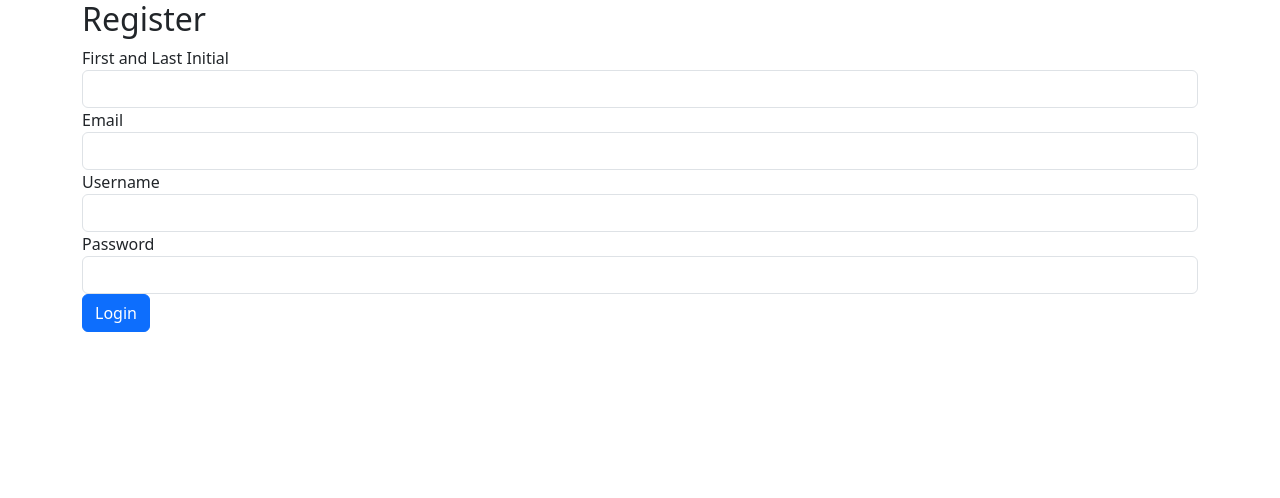
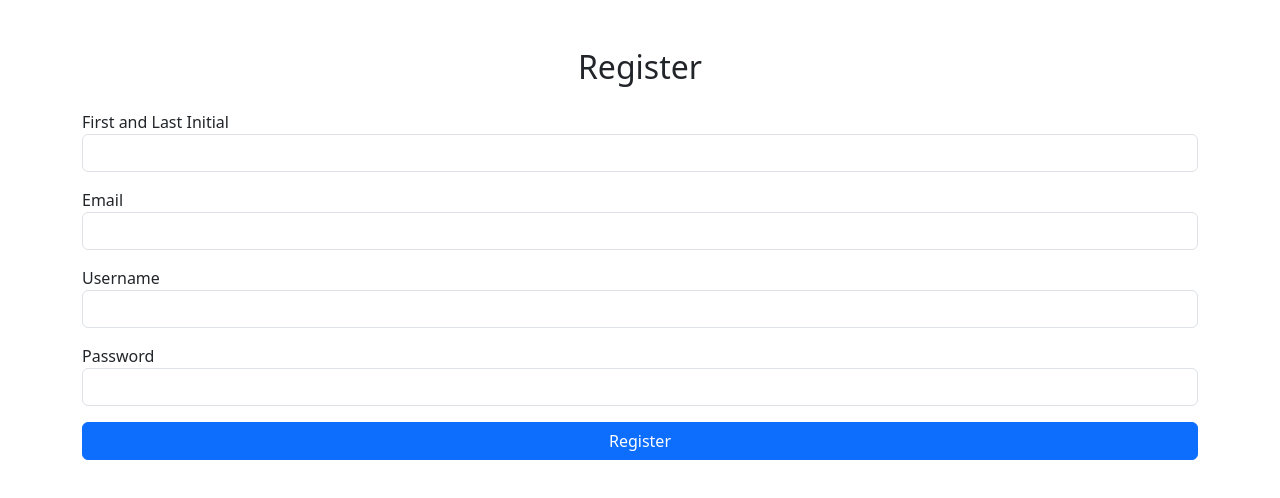
Before and after one commit to kelly-tsidji/furniture-reservation, a React (Create React App) app in the folder frontend/: page /register in a window 1280 px wide. Shown: the top 498 px of the page. Built offline with nearby package versions, Linux system fonts and the light colour scheme.

Commit message:
added bootstrap styling

```diff
--- a/frontend/src/components/Dashboard.js
+++ b/frontend/src/components/Dashboard.js
@@ -5,7 +5,6 @@ function Dashboard() {
 
     // TODO: change ports
     const port = process.env.REACT_APP_PORT || 4000;
-
     const [dbData, setDbData] = useState([]);
 
     // fetchData() gets the work orders from the database
@@ -35,32 +34,34 @@ function Dashboard() {
 
     // stores each work order with its associated event, building, and user
     const workOrders = dbData.map(order =>
-        <div key = {order.id}>
-            <h2>Work Order #{order.workOrderId}</h2>
-            <p>
+        <div key = {order.id} className='card mb-3'>
+            <div className='card-body'>
+                <h2 className='card-title'>Work Order #{order.workOrderId}</h2>
+                <p className='card-text'>
                     Event: {order.event} ({FormattedDate(order.startDate)} to {FormattedDate(order.endDate)})
                 </p>
-            <p>
+                <p className='card-text'>
                     Event Building: {order.building.name}
                 </p>
-            <p>
+                <p className='card-text'>
                     Added by: {order.user.username}
                 </p>
-            <p>
+                <a href='#' className='btn btn-primary'>
                     View details
-            </p>
+                </a>
+            </div>
         </div>
     )
 
     return (
 
-        <>
-            <header>
-                <h1>Dashboard: Upcoming Work Orders</h1>
+        <div className='container'>
+            <header className='my-4'>
+                <h1 className='text-center'>Dashboard: Upcoming Work Orders</h1>
             </header>
 
             {workOrders}
-        </>
+        </div>
     );
 
 }
--- a/frontend/src/components/Login.js
+++ b/frontend/src/components/Login.js
@@ -16,12 +16,12 @@ function Login() {
     }
 
     return (
-        <div className='container'>
+        <div className='container mt-5'>
 
-            <h2>Login</h2>
+            <h2 className='text-center mb-4'>Login</h2>
 
             <form onSubmit={handleLogin}>
-                <div className='form-group'>
+                <div className='form-group mb-3'>
 
                     <label>Username</label>
 
@@ -31,16 +31,16 @@ function Login() {
                         required />
                 </div>
 
-                <div className='form-group'>
+                <div className='form-group mb-3'>
 
                     <label>Password</label>
 
-                    <input type='text' className='form-control'
+                    <input type='password' className='form-control'
                            value={password}
                            onChange={(e) => setPassword(e.target.value)}
                         required />
                 </div>
-                <button type='submit' className='btn btn-primary'>Login</button>
+                <button type='submit' className='btn btn-primary w-100'>Login</button>
             </form>
         </div>
     );
--- a/frontend/src/components/Register.js
+++ b/frontend/src/components/Register.js
@@ -22,13 +22,13 @@ function Register() {
     }
 
     return (
-        <div className='container'>
+        <div className='container mt-5'>
 
-            <h2>Register</h2>
+            <h2 className='text-center mb-4'>Register</h2>
 
             <form onSubmit={handleRegister}>
 
-                <div className='form-group'>
+                <div className='form-group mb-3'>
                     <label>First and Last Initial</label>
 
                     <input
@@ -40,19 +40,19 @@ function Register() {
                 </div>
 
 
-                <div className='form-group'>
+                <div className='form-group mb-3'>
                     <label>Email</label>
 
                     <input
                         type='email'
                         className='form-control'
                         value={username}
-                        onChange={(e) => setUsername(e.target.value)}
+                        onChange={(e) => setEmail(e.target.value)}
                         required />
                 </div>
 
 
-                <div className='form-group'>
+                <div className='form-group mb-3'>
                     <label>Username</label>
 
                     <input
@@ -64,19 +64,19 @@ function Register() {
                 </div>
 
 
-                <div className='form-group'>
+                <div className='form-group mb-3'>
 
                     <label>Password</label>
 
                     <input
-                        type='text'
+                        type='password'
                         className='form-control'
                         value={password}
                         onChange={(e) => setPassword(e.target.value)}
                         required />
                 </div>
 
-                <button type='submit' className='btn btn-primary'>Login</button>
+                <button type='submit' className='btn btn-primary w-100'>Register</button>
             </form>
         </div>
     );
```
Lines whose indentation alone changed are shown as unchanged.
